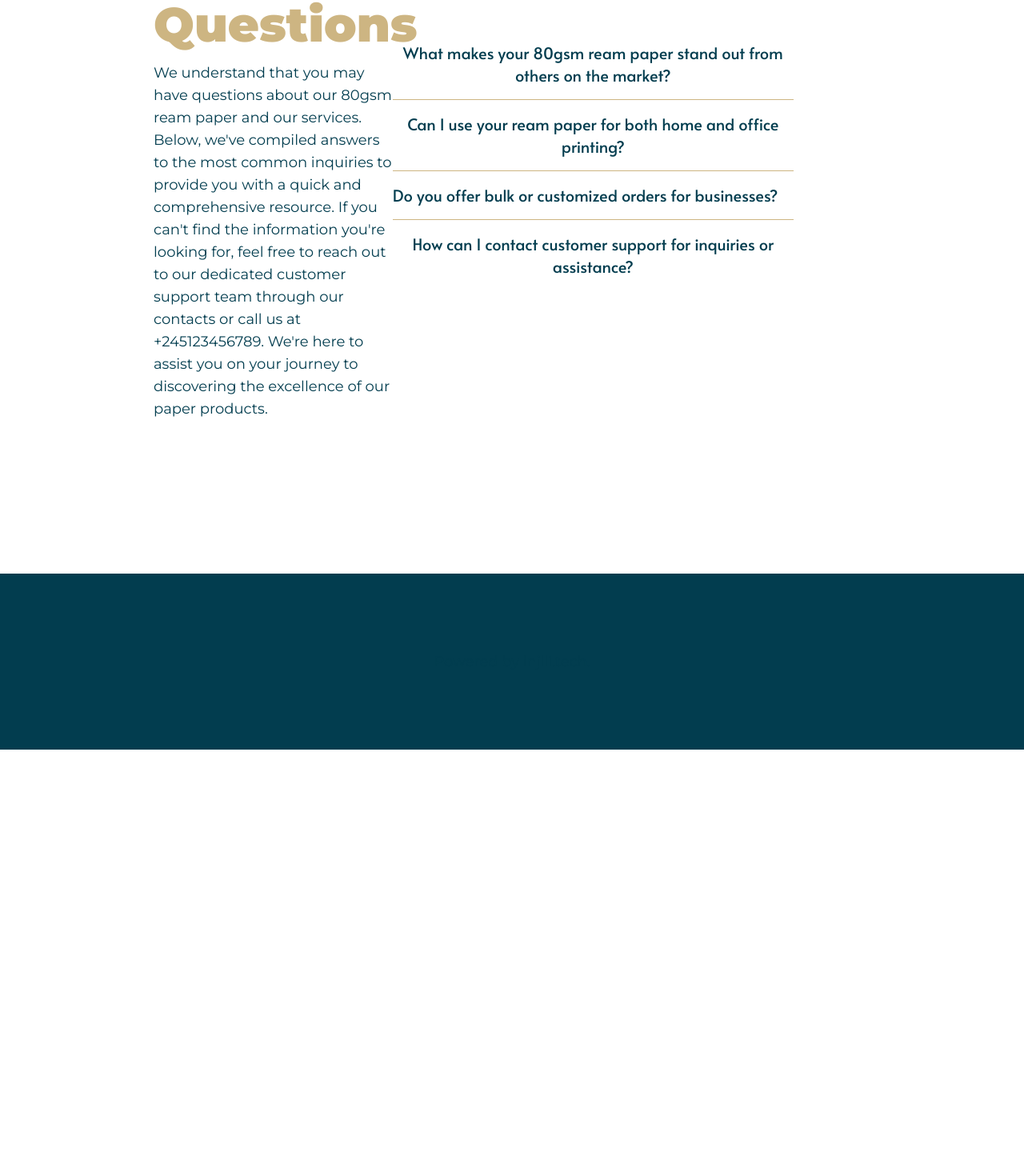
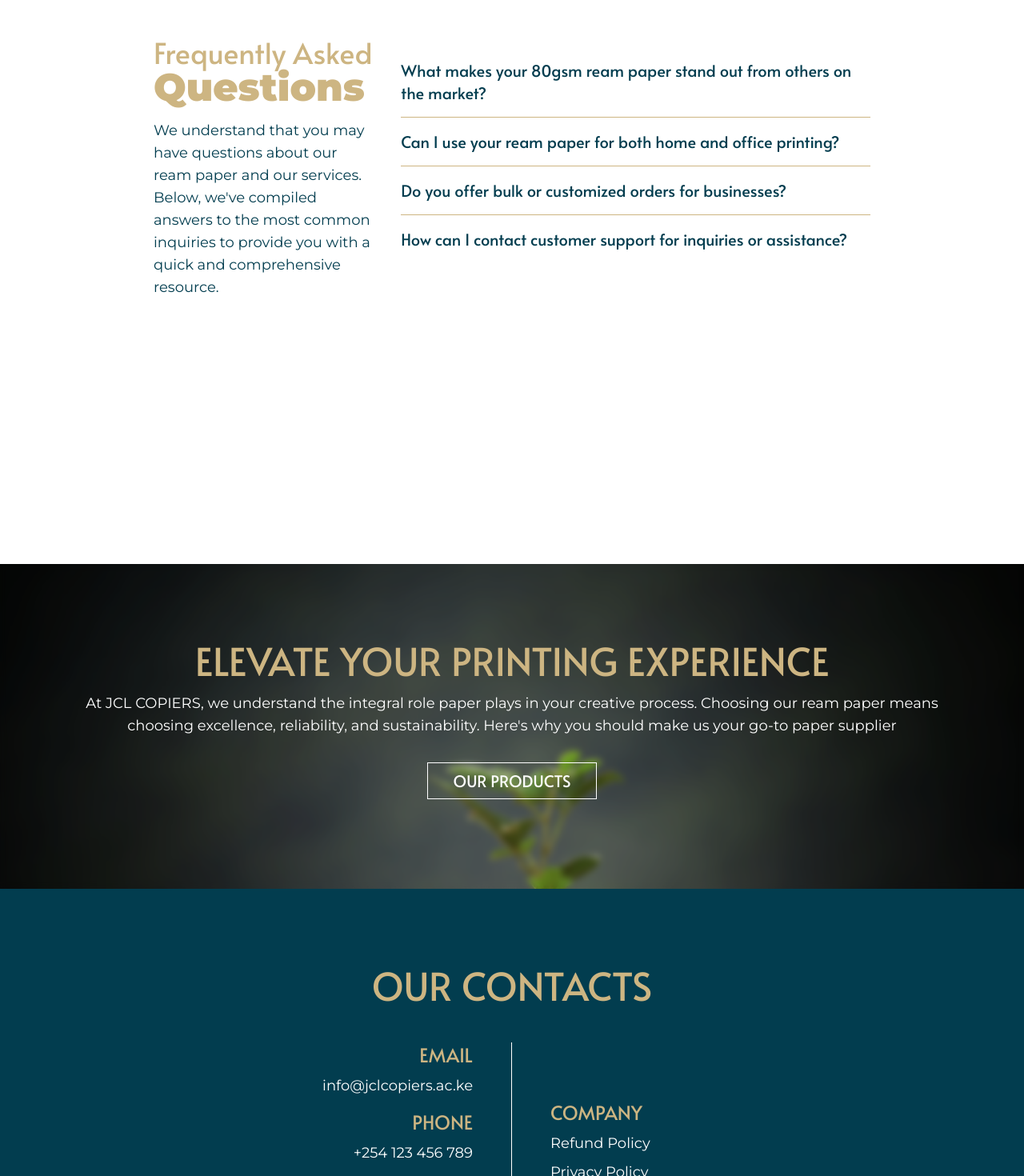
Before and after one commit to injili/jcl_1.0, a React (Vite) app: page / in a window 1280 px wide. Shown: the part 2759-4229 px from the top of the page at 80% size. Before the commit the page ends 3696 px from the top, so only its background shows below. Built offline with nearby package versions, Linux system fonts and the light colour scheme.

Commit message:
optimization is done

```diff
--- a/src/components/calltoaction.jsx
+++ b/src/components/calltoaction.jsx
@@ -8,20 +8,20 @@ export default function Calltoaction() {
       className="bg-fixed bg-cover"
       style={{ backgroundImage: `url(${theImage})` }}
     >
-      <div className="p-24 flex flex-col gap-4 text-white items-center justify-center bg-black backdrop-blur-sm bg-opacity-30 h-full">
-        <h4 className="text-white font-alata text-6xl text-center">
-          Elevate Your Printing Experience with JCL COPIERS
+      <div className="  py-12 p-6 sm:p-8  md:p-16 lg:p-24 xl:p-24 flex flex-col gap-4 text-white items-center justify-center bg-black backdrop-blur-sm bg-opacity-30 h-full">
+        <h4 className="font-alata text-center font-alata text-xl sm:text-2xl lg:text-3xl xl:text-5xl text-secondary">
+          ELEVATE YOUR PRINTING EXPERIENCE
         </h4>
-        <p className="text-center font-montserrat text-lg">
+        <p className="text-center font-montserrat text-white text-sm sm:text-base lg:text-lg">
           At JCL COPIERS, we understand the integral role paper plays in your
           creative process. Choosing our ream paper means choosing excellence,
-          reliability, and sustainability. Here's why you should make us your
-          go-to paper supplier
+          reliability, and sustainability. Here&apos;s why you should make us
+          your go-to paper supplier
         </p>
         <Link to="/">
           <motion.button
-            className="border-2 border-white w-max px-8 py-4 my-4 font-alata font-semibold "
-            whileHover={{ scale: 1.2 }}
+            className="border border-white w-max p-2 xl:px-8 my-4 font-alata text-base sm:text-lg lg:text-xl"
+            whileHover={{ scale: 1.1 }}
             transition={{ type: "spring", stiffness: 400, damping: 10 }}
           >
             OUR PRODUCTS
--- a/src/components/contact.jsx
+++ b/src/components/contact.jsx
@@ -1,40 +1,53 @@
 export default function Contact() {
   return (
-    <div className="bg-primary p-24">
-      <h4 className="font-alata text-6xl mb-24 text-secondary text-center">
-        OUR CONTACTS
-      </h4>
+    <div className="bg-primary flex flex-col gap-4 sm:gap-6 md:gap-8 lg:gap-12 py-12 p-6 sm:p-8  md:p-16 lg:p-24 xl:p-24">
+      <div>
+        <h4 className="font-alata text-center  font-alata text-xl sm:text-2xl lg:text-3xl xl:text-5xl text-secondary text-center">
+          OUR CONTACTS
+        </h4>
+      </div>
       <div className="grid grid-cols-2 w-full">
-        <div className="col-span-1 p-12 flex flex-col gap-4 border-r border-white">
+        <div className="col-span-1 pr-4 md:pr-8 lg:pr-12 flex flex-col gap-4 border-r border-white">
           <div className="flex flex-col gap-2 items-end gap-2">
-            <h5 className="text-secondary text-3xl font-alata">EMAIL</h5>
-            <p className="text-lg text-white font-montserrat">
+            <h5 className="text-secondary  md:text-lg lg:text-xl xl:text-2xl  font-alata">
+              EMAIL
+            </h5>
+            <p className="font-montserrat text-white text-right text-sm sm:text-base lg:text-lg">
               info@jclcopiers.ac.ke
             </p>
           </div>
           <div className="flex flex-col gap-2 items-end">
-            <h5 className="text-secondary text-3xl font-alata">PHONE</h5>
-            <p className="text-lg text-white font-montserrat">
+            <h5 className="text-secondary md:text-lg lg:text-xl xl:text-2xl font-alata">
+              PHONE
+            </h5>
+            <p className="font-montserrat text-white text-right text-sm sm:text-base lg:text-lg">
               +254 123 456 789
             </p>
           </div>
           <div className="flex flex-col gap-2 items-end">
-            <h5 className="text-secondary text-3xl font-alata">ADDRESS</h5>
-            <p className="text-lg text-white font-montserrat text-right">
-              NAIROBI, <br />
+            <h5 className="text-secondary  md:text-lg lg:text-xl xl:text-2xl  font-alata">
+              ADDRESS
+            </h5>
+            <p className="font-montserrat text-white text-right text-sm sm:text-base lg:text-lg text-right">
               MOMBASA ROAD,
-              <br /> LANGATA DISTRICT, <br /> P.O BOX 1017 NYAYO STADIUM
+              <br /> LANGATA DISTRICT, <br /> P.O BOX 1017, <br /> NAIROBI.
             </p>
           </div>
         </div>
-        <div className="col-span-1 flex flex-col justify-center gap-2 p-12">
-          <h5 className="text-secondary text-3xl font-alata">COMPANY</h5>
-          <p className="text-lg text-white font-montserrat">Refund Policy</p>
-          <p className="text-lg text-white font-montserrat">Privacy Policy</p>
-          <p className="text-lg text-white font-montserrat">
+        <div className="col-span-1 pl-4 md:pl-8 lg:pl-12 flex flex-col justify-center gap-2">
+          <h5 className="text-secondary  md:text-lg lg:text-xl xl:text-2xl  font-alata">
+            COMPANY
+          </h5>
+          <p className="font-montserrat text-white text-sm sm:text-base lg:text-lg">
+            Refund Policy
+          </p>
+          <p className="font-montserrat text-white text-sm sm:text-base lg:text-lg">
+            Privacy Policy
+          </p>
+          <p className="font-montserrat text-white text-sm sm:text-base lg:text-lg">
             Terms and Conditions
           </p>
-          <p className="text-lg text-white font-montserrat">
+          <p className="font-montserrat text-white text-sm sm:text-base lg:text-lg">
             Lisense and Copyright
           </p>
         </div>
--- a/src/components/faq.jsx
+++ b/src/components/faq.jsx
@@ -6,37 +6,32 @@ import {
 
 export default function Faq() {
   return (
-    <div className="min-h-screen bg-white grid grid-cols-3 m-24 p-24">
-      <div className="col-span-1 h-full flex flex-col gap-4 justify-center">
+    <div className="min-h-screen bg-white flex flex-col justify-center md:grid grid-cols-3 gap-2 sm:gap-4 md:gap-6 lg:gap-8 xl:m-24  py-12 p-6 sm:p-8  md:p-16 lg:p-24 xl:p-24">
+      <div className="col-span-1 h-full flex flex-col gap-4 justify-center sm:items-start mb-4">
         <div>
-          <h4 className="font-alata text-secondary text-5xl">
+          <h4 className="font-alata  font-alata text-left font-alata text-lg sm:text-xl lg:text-2xl xl:text-4xl text-secondary">
             Frequently Asked
           </h4>
-          <h4 className="font-montserrat text-secondary font-black text-6xl">
+          <h4 className="font-montserrat font-black text-left font-alata text-xl sm:text-2xl lg:text-3xl xl:text-5xl text-secondary">
             Questions
           </h4>
         </div>
 
-        <p className="font-montserrat text-primary text-lg max-w-[450px]">
-          We understand that you may have questions about our 80gsm ream paper
-          and our services. Below, we&apos;ve compiled answers to the most
-          common inquiries to provide you with a quick and comprehensive
-          resource. If you can&apos;t find the information you&apos;re looking
-          for, feel free to reach out to our dedicated customer support team
-          through our contacts or call us at +245123456789. We&apos;re here to
-          assist you on your journey to discovering the excellence of our paper
-          products.
+        <p className="text-lg max-w-[450px] font-montserrat text-primary text-left text-sm sm:text-base lg:text-lg">
+          We understand that you may have questions about our ream paper and our
+          services. Below, we&apos;ve compiled answers to the most common
+          inquiries to provide you with a quick and comprehensive resource.
         </p>
       </div>
-      <div className="col-span-2 h-full flex flex-col justify-center pr-24">
+      <div className="col-span-2 h-full flex flex-col justify-center">
         <Disclosure as="div" className="border-b mb-4 border-secondary">
-          <DisclosureButton className="pb-4 text-xl text-primary font-alata">
+          <DisclosureButton className="pb-4 text-left text-xl text-primary font-alata">
             What makes your 80gsm ream paper stand out from others on the
             market?
           </DisclosureButton>
           <DisclosurePanel
             transition
-            className="origin-top transition duration-500 ease-out data-[closed]:-translate-y-6 data-[closed]:opacity-0 text-primary font-montserrat pb-2"
+            className="origin-top transition duration-500 ease-out data-[closed]:-translate-y-6 data-[closed]:opacity-0 font-montserrat text-primary text-left text-sm sm:text-base lg:text-lg pb-2"
           >
             Our 80gsm ream paper stands out due to its exceptional quality and
             commitment to sustainability. We prioritize precision in
@@ -46,12 +41,12 @@ export default function Faq() {
           </DisclosurePanel>
         </Disclosure>
         <Disclosure as="div" className="border-b mb-4 border-secondary">
-          <DisclosureButton className="pb-4 text-xl text-primary font-alata">
+          <DisclosureButton className="pb-4 text-left text-xl text-primary font-alata">
             Can I use your ream paper for both home and office printing?
           </DisclosureButton>
           <DisclosurePanel
             transition
-            className="origin-top transition duration-500 ease-out data-[closed]:-translate-y-6 data-[closed]:opacity-0 text-primary font-montserrat pb-2"
+            className="origin-top transition duration-500 ease-out data-[closed]:-translate-y-6 data-[closed]:opacity-0 font-montserrat text-primary text-left text-sm sm:text-base lg:text-lg pb-2"
           >
             Certainly! Our 80gsm ream paper is designed for versatility. Whether
             you need it for everyday printing at home, professional documents at
@@ -61,12 +56,12 @@ export default function Faq() {
           </DisclosurePanel>
         </Disclosure>
         <Disclosure as="div" className="border-b mb-4 border-secondary">
-          <DisclosureButton className="pb-4 text-xl text-primary font-alata">
+          <DisclosureButton className="pb-4 text-left text-xl text-primary font-alata">
             Do you offer bulk or customized orders for businesses?
           </DisclosureButton>
           <DisclosurePanel
             transition
-            className="origin-top transition duration-500 ease-out data-[closed]:-translate-y-6 data-[closed]:opacity-0 text-primary font-montserrat pb-2"
+            className="origin-top transition duration-500 ease-out data-[closed]:-translate-y-6 data-[closed]:opacity-0 font-montserrat text-primary text-left text-sm sm:text-base lg:text-lg pb-2"
           >
             Yes, we understand the unique requirements of businesses. We offer
             bulk orders. Get in touch with our customer support team, and
@@ -75,12 +70,12 @@ export default function Faq() {
           </DisclosurePanel>
         </Disclosure>
         <Disclosure as="div" className="mb-4">
-          <DisclosureButton className="pb-4 text-xl text-primary font-alata">
+          <DisclosureButton className="pb-4 text-left text-xl text-primary font-alata">
             How can I contact customer support for inquiries or assistance?
           </DisclosureButton>
           <DisclosurePanel
             transition
-            className="origin-top transition duration-500 ease-out data-[closed]:-translate-y-6 data-[closed]:opacity-0 text-primary font-montserrat pb-2"
+            className="origin-top transition duration-500 ease-out data-[closed]:-translate-y-6 data-[closed]:opacity-0 font-montserrat text-primary text-left text-sm sm:text-base lg:text-lg pb-2"
           >
             We&apos;re here to assist you. You can reach our dedicated customer
             support team through our contacts, where you can fill out a form
--- a/src/components/footer.jsx
+++ b/src/components/footer.jsx
@@ -1,6 +1,6 @@
 export default function Footer() {
   return (
-    <div className="bg-primary py-24">
+    <div className="bg-white py-12 p-6 sm:p-8  md:p-16 lg:p-24 xl:p-24">
       <p className="text-center font-montserrat text-primary text-lg">
         Powered by injili.tech.
       </p>
--- a/src/pages/Home.jsx
+++ b/src/pages/Home.jsx
@@ -12,8 +12,8 @@ export default function Home() {
       <About />
       <Certs />
       <Faq />
-      {/* <Calltoaction />
-      <Contact /> */}
+      <Calltoaction />
+      <Contact />
     </div>
   );
 }
```
